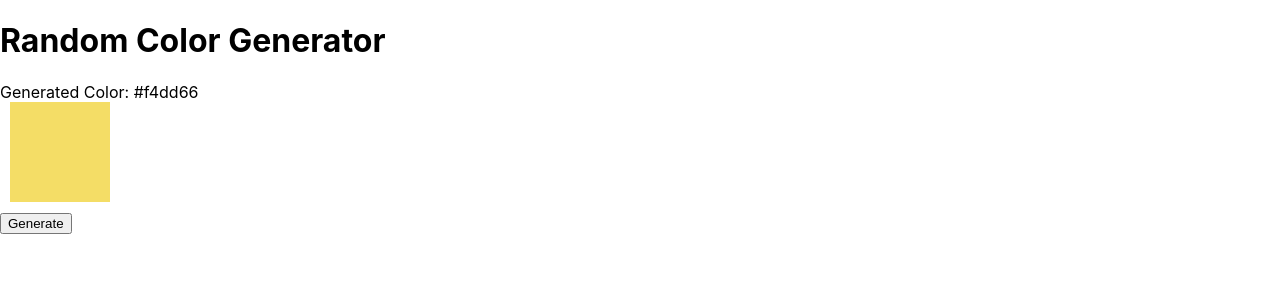
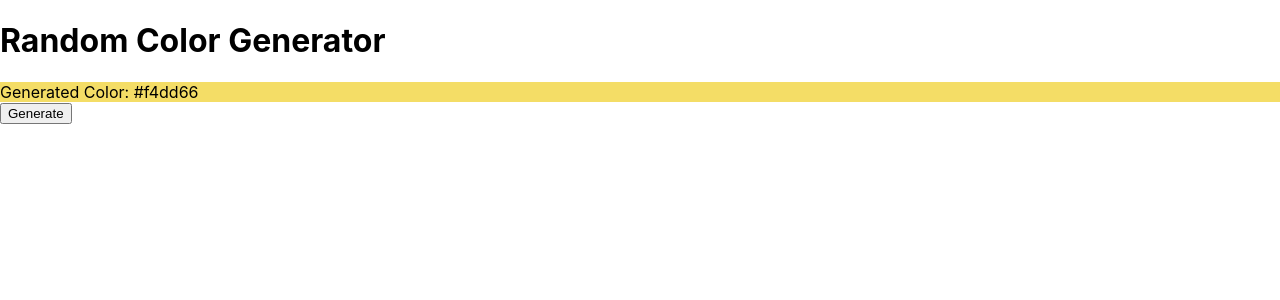
Before and after one commit to danielkoller/react-random-color-generator, a React (Create React App) app: page / in a window 1280 px wide. Shown: the top 300 px of the page. Built offline with nearby package versions, Linux system fonts and the light colour scheme.

Commit message:
Fix div with the backgroundColor

```diff
--- a/src/App.js
+++ b/src/App.js
@@ -2,22 +2,21 @@ import randomcolor from 'randomcolor';
 import React, { useState } from 'react';
 
 export default function RandomColorApp() {
-  const [color, setColor] = useState(randomcolor());
+  const [backgroundColor, setBackgroundColor] = useState(randomcolor());
 
   return (
     <div>
       <h1>Random Color Generator</h1>
-      <div>Generated Color: {color}</div>
       <div
         style={{
-          backgroundColor: color,
-          width: '100px',
-          height: '100px',
-          marginBottom: '10px',
-          marginLeft: '10px',
+          backgroundColor: backgroundColor,
         }}
-      />
-      <button onClick={() => setColor(randomcolor())}>Generate</button>
+      >
+        Generated Color: {backgroundColor}
+      </div>
+      <button onClick={() => setBackgroundColor(randomcolor())}>
+        Generate
+      </button>
     </div>
   );
 }
```
